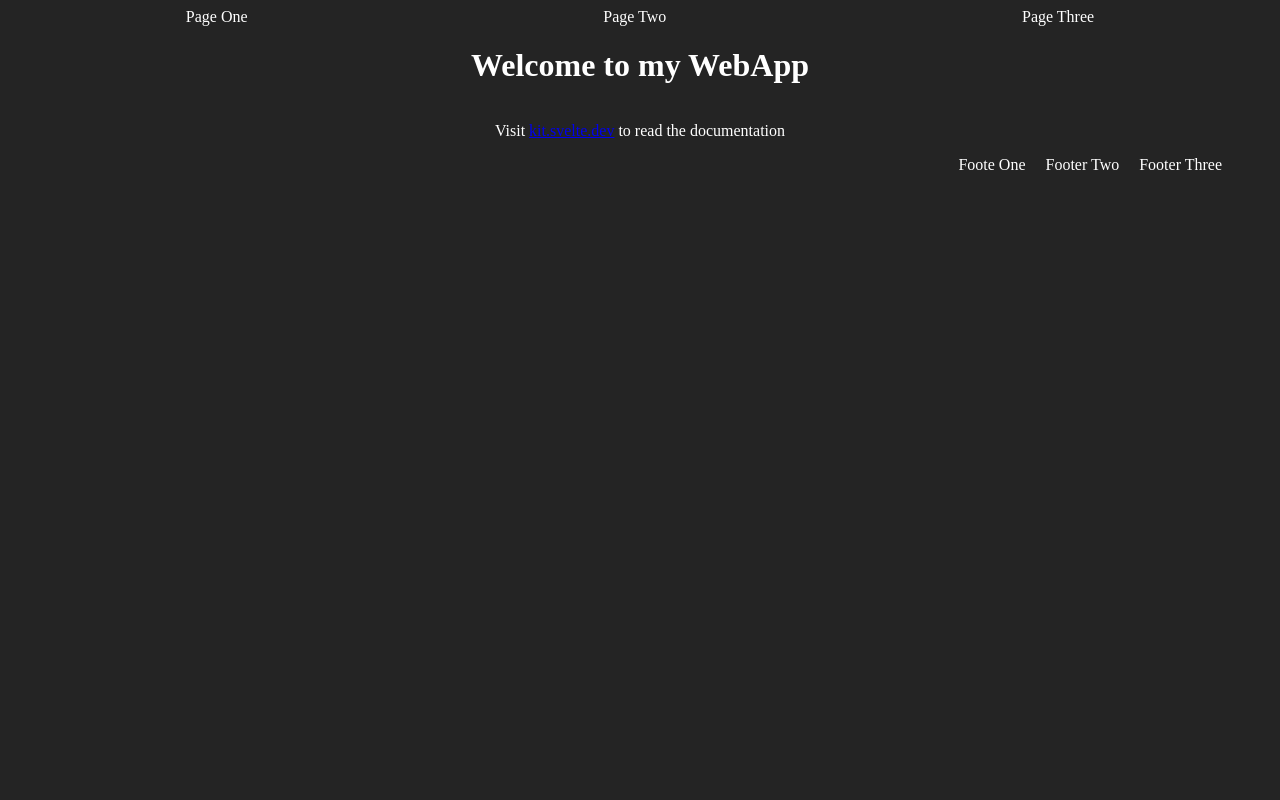
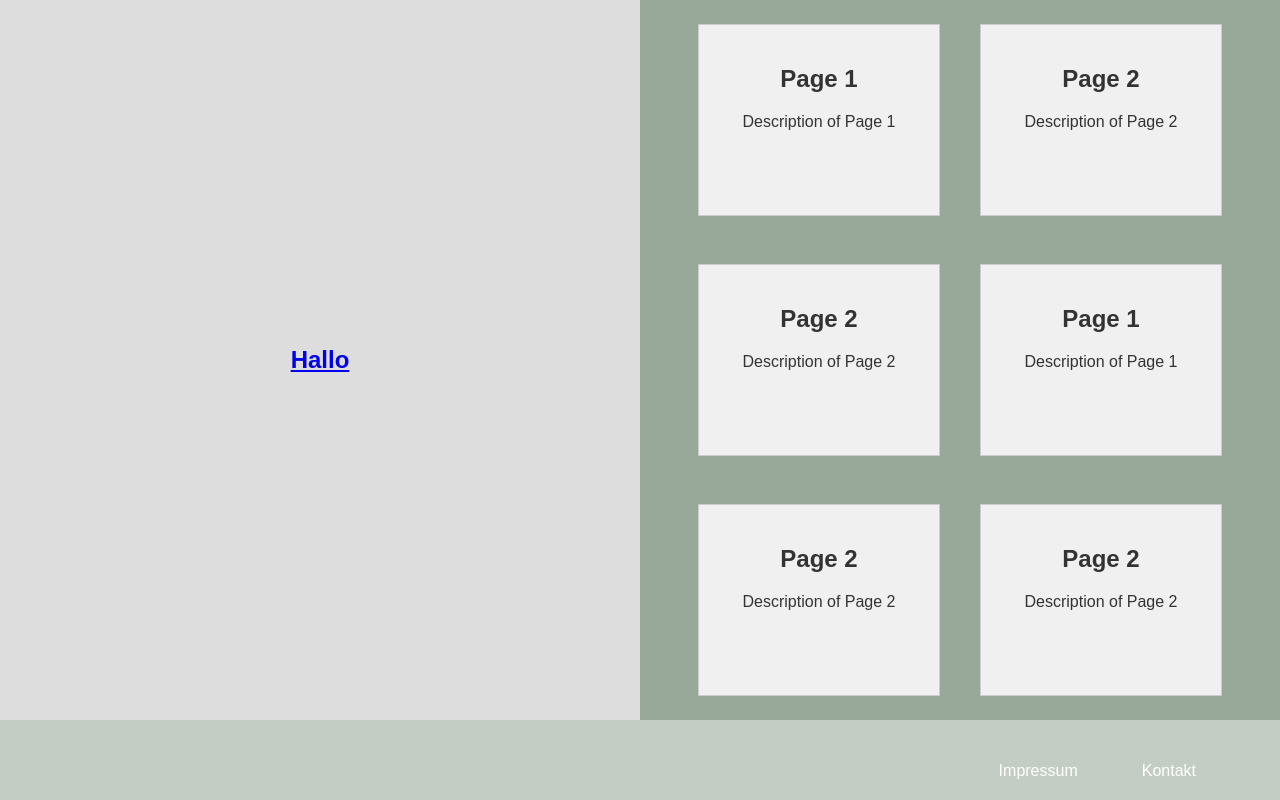
Before and after one commit to annika81115/web, a SvelteKit app: page / in a window 1280 px wide. Built offline with nearby package versions, Linux system fonts and the light colour scheme.

Commit message:
change a lot of things and add a ugly background

```diff
--- a/src/app.html
+++ b/src/app.html
@@ -1,14 +1,8 @@
 <!doctype html>
 <html lang="en">
 	<head>
-		<style>
-			body{
-				background-color: #242424;
-				color: #FFFF;
-			}
-		</style>
 		<meta charset="utf-8" />
-		<link rel="icon" href="%sveltekit.assets%/favicon.png" />
+		<link rel="icon" href="https://fav.farm/🥂" />
 		<meta name="viewport" content="width=device-width, initial-scale=1" />
 		%sveltekit.head%
 	</head>
--- a/src/lib/components/footer.svelte
+++ b/src/lib/components/footer.svelte
@@ -1,8 +1,7 @@
 <div>
 	<footer>
-		<a href="/PageOne">Foote One</a>
-		<a href="/PageTwo">Footer Two</a>
-		<a href="/PageThree">Footer Three</a>
+		<a href="/impressum">Impressum</a>
+		<a href="/contact">Kontakt</a>
 	</footer>
 </div>
 
@@ -11,8 +10,12 @@
   		display: flex;
 		flex-direction: row;
 		justify-content: flex-end;
-		gap: 20px;
-		margin-right: 50px;
+		gap: 5vw;
+		margin-right: 5vw;
+		position: fixed;
+        bottom: 0;
+        right: 0;
+        padding: 20px;
 	}
 
 	a {
--- a/src/lib/components/navbar.svelte
+++ b/src/lib/components/navbar.svelte
@@ -1,17 +1,19 @@
-
-<div>
-	<nav>
-		<a href="/pageOne">Page One</a>
+<div class="nav">
+		<a href="/ ">Home</a>
 		<a href="/pageTwo">Page Two</a>
 		<a href="/pageThree">Page Three</a>
-	</nav>
 </div>
 
+
 <style>
-	nav{
+	.nav{
 		display: flex;
 		flex-direction: row;
-		justify-content: space-around;
+		justify-content: flex-start;
+		gap: 8vw;
+		width: 90vw;
+		height: 8vh;
+		padding-top: 3vh;
 	}
 
 	a{
--- a/src/lib/styles/style.css
+++ b/src/lib/styles/style.css
@@ -0,0 +1,7 @@
+body {
+	margin: 0;
+	background-color: #2424;
+	/*background-image: url('$lib/background.svg');*/
+	color: #333;
+	font-family: sans-serif;
+}
--- a/src/routes/+layout.svelte
+++ b/src/routes/+layout.svelte
@@ -1,10 +1,8 @@
 <script>
-	import Navbar from "$lib/components/Navbar.svelte";
 	import Footer from "$lib/components/Footer.svelte"
+	import '$lib/styles/style.css'
 </script>
 
-
-<Navbar />
 <div class="app-container">
 	<slot></slot>
 </div>
@@ -12,8 +10,6 @@
 <Footer />
 <div class="app-container">
 </div>
-
-
 
 <style>
 	.app-container{
--- a/src/routes/+page.svelte
+++ b/src/routes/+page.svelte
@@ -1,2 +1,103 @@
-<h1>Welcome to my WebApp</h1>
-<p>Visit <a href="https://kit.svelte.dev">kit.svelte.dev</a> to read the documentation</p>
+<body>
+  <div class="container">
+     <div class="imageContainer" id="image">
+    <a href="page2.html">
+      <h2>Hallo</h2>
+    </a>
+  </div>
+  <div class="boxContainer">
+    <div class="box" id="box1">
+      <a href="page1.html">
+        <h2>Page 1</h2>
+        <p>Description of Page 1</p>
+      </a>
+    </div>
+    <div class="box" id="box2">
+      <a href="page2.html">
+        <h2>Page 2</h2>
+        <p>Description of Page 2</p>
+      </a>
+    </div>
+    <div class="box" id="box3">
+      <a href="page2.html">
+        <h2>Page 2</h2>
+        <p>Description of Page 2</p>
+      </a>
+    </div>
+     <div class="box" id="box4">
+      <a href="page1.html">
+        <h2>Page 1</h2>
+        <p>Description of Page 1</p>
+      </a>
+    </div>
+    <div class="box" id="box5">
+      <a href="page2.html">
+        <h2>Page 2</h2>
+        <p>Description of Page 2</p>
+      </a>
+    </div>
+    <div class="box" id="box6">
+      <a href="page2.html">
+        <h2>Page 2</h2>
+        <p>Description of Page 2</p>
+      </a>
+    </div>
+  </div>
+  </div>
+</body>
+
+<style>
+  body {
+    margin: 0;
+    padding: 0;
+  }
+
+  .container {
+    display: flex;
+    flex-direction: row;
+    height: 90vh;
+  }
+
+  .container > div {
+  width: 50%; /* Jeder Container nimmt die Hälfte der Breite des Elterncontainers ein */
+  box-sizing: border-box; /* Berücksichtigt die Polsterung und den Rand in der Breite */
+}
+
+  .boxContainer {
+    display: flex;
+    justify-content: center;
+    align-items: center;
+    flex-wrap: wrap;
+    float: right;
+  }
+
+  .box {
+    width: 200px;
+    height: 150px;
+    background-color: #f0f0f0;
+    border: 1px solid #ccc;
+    margin: 20px;
+    text-align: center;
+    padding: 20px;
+  }
+
+  .box:hover {
+    background-color: #e0e0e0;
+  }
+
+  .box a {
+    text-decoration: none;
+    color: #333;
+  }
+
+  .imageContainer {
+    background-color: #ddd;
+    display: flex;
+    justify-content: center;
+    align-items: center;
+    flex-wrap: wrap;
+    float: left;
+    width: 80vw;
+    min-width: 500px;
+  }
+</style>
--- a/src/routes/impressum/+page.svelte
+++ b/src/routes/impressum/+page.svelte
@@ -1,2 +1,8 @@
+<script>
+    import Navbar from "$lib/components/Navbar.svelte"
+</script>
+
+<Navbar />
+
 <h1>Welcome to SvelteKit im Impressum</h1>
 <p>Visit <a href="https://kit.svelte.dev">kit.svelte.dev</a> to read the documentation</p>
--- a/src/routes/pageOne/+page.svelte
+++ /dev/null
@@ -1,103 +0,0 @@
-<body>
-  <div class="container">
-     <div class="imageContainer" id="image">
-    <a href="page2.html">
-      <h2>Hallo</h2>
-    </a>
-  </div>
-  <div class="boxContainer">
-    <div class="box" id="box1">
-      <a href="page1.html">
-        <h2>Page 1</h2>
-        <p>Description of Page 1</p>
-      </a>
-    </div>
-    <div class="box" id="box2">
-      <a href="page2.html">
-        <h2>Page 2</h2>
-        <p>Description of Page 2</p>
-      </a>
-    </div>
-    <div class="box" id="box3">
-      <a href="page2.html">
-        <h2>Page 2</h2>
-        <p>Description of Page 2</p>
-      </a>
-    </div>
-     <div class="box" id="box4">
-      <a href="page1.html">
-        <h2>Page 1</h2>
-        <p>Description of Page 1</p>
-      </a>
-    </div>
-    <div class="box" id="box5">
-      <a href="page2.html">
-        <h2>Page 2</h2>
-        <p>Description of Page 2</p>
-      </a>
-    </div>
-    <div class="box" id="box6">
-      <a href="page2.html">
-        <h2>Page 2</h2>
-        <p>Description of Page 2</p>
-      </a>
-    </div>
-  </div>
-  </div>
-</body>
-
-<style>
-  body {
-    margin: 0;
-    padding: 0;
-  }
-
-  .container {
-    display: flex;
-    flex-direction: row;
-    height: 90vh;
-  }
-
-  .container > div {
-  width: 50%; /* Jeder Container nimmt die Hälfte der Breite des Elterncontainers ein */
-  box-sizing: border-box; /* Berücksichtigt die Polsterung und den Rand in der Breite */
-}
-
-  .boxContainer {
-    display: flex;
-    justify-content: center;
-    align-items: center;
-    flex-wrap: wrap;
-    float: right;
-  }
-
-  .box {
-    width: 200px;
-    height: 150px;
-    background-color: #f0f0f0;
-    border: 1px solid #ccc;
-    margin: 20px;
-    text-align: center;
-    padding: 20px;
-  }
-
-  .box:hover {
-    background-color: #e0e0e0;
-  }
-
-  .box a {
-    text-decoration: none;
-    color: #333;
-  }
-
-  .imageContainer {
-    background-color: #ddd;
-    display: flex;
-    justify-content: center;
-    align-items: center;
-    flex-wrap: wrap;
-    float: left;
-    width: 80vh;
-    min-width: 500px;
-  }
-</style>
--- a/src/routes/pageTwo/+page.svelte
+++ b/src/routes/pageTwo/+page.svelte
@@ -1 +1,7 @@
+<script>
+	import Navbar from "$lib/components/Navbar.svelte"
+</script>
+
+
+<Navbar />
 <h1>Welcome to my WebApp Page Two. This a test.</h1>
```
Also changed, not shown: src/routes/pageThree/+page.md (deleted, +0 -7 lines), static/favicon.png (deleted). Lines whose indentation alone changed are shown as unchanged.
